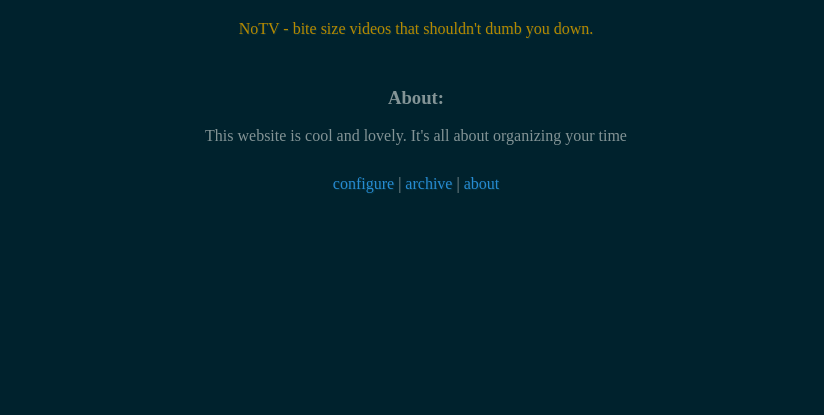
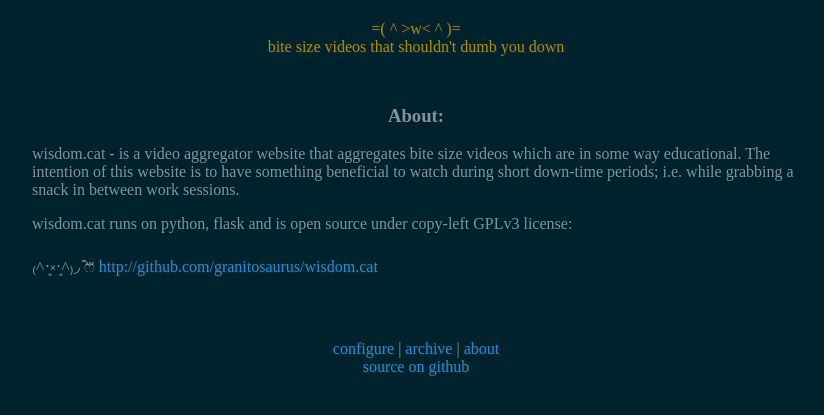
Before and after one commit to Granitosaurus/wisdom.cat, a Flask app: page /about in a window 1280 px wide. Shown: the top 415 px of the page, without its empty margins (224-1048 px from the left). Run offline with Flask 2, Linux system fonts and the light colour scheme.

Commit message:
update contents as per name change

```diff
--- a/tvnot/templates/about.html
+++ b/tvnot/templates/about.html
@@ -1,7 +1,17 @@
 {% extends "base.html" %}
 {% block content %}
 <h3> About: </h3>
-<div class="data">
-  This website is cool and lovely. It's all about organizing your time
+<div class="text">
+  <p>
+  wisdom.cat - is a video aggregator website that aggregates bite size videos
+  which are in some way educational. The intention of this website is to have something
+  beneficial to watch during short down-time periods; i.e. while grabbing a snack in between work sessions.
+  </p>
+  <p>
+    wisdom.cat runs on python, flask and is open source under copy-left GPLv3 license:
+  </p>
+  <p>
+    ₍˄·͈༝·͈˄₎◞ ̑̑ෆ⃛ <a href="https://github.com/Granitosaurus/wisdom.cat">http://github.com/granitosaurus/wisdom.cat</a>
+  </p>
 </div>
 {% endblock content %}
--- a/tvnot/templates/base.html
+++ b/tvnot/templates/base.html
@@ -6,7 +6,8 @@
 <body>
 <div class="header">
   <a href="/">
-    NoTV - bite size videos that shouldn't dumb you down.
+    <div>=( ^ >w< ^ )=</div>
+    bite size videos that shouldn't dumb you down
   </a>
 </div>
 <div class="content">
@@ -17,6 +18,9 @@
   <a href="/configure">configure</a> |
   <a href="/archive">archive</a> |
   <a href="/about">about</a>
+  <div>
+  <a href="https://github.com/Granitosaurus/wisdom.cat">source on github</a>
+  </div>
 </div>
 </body>
 
```
